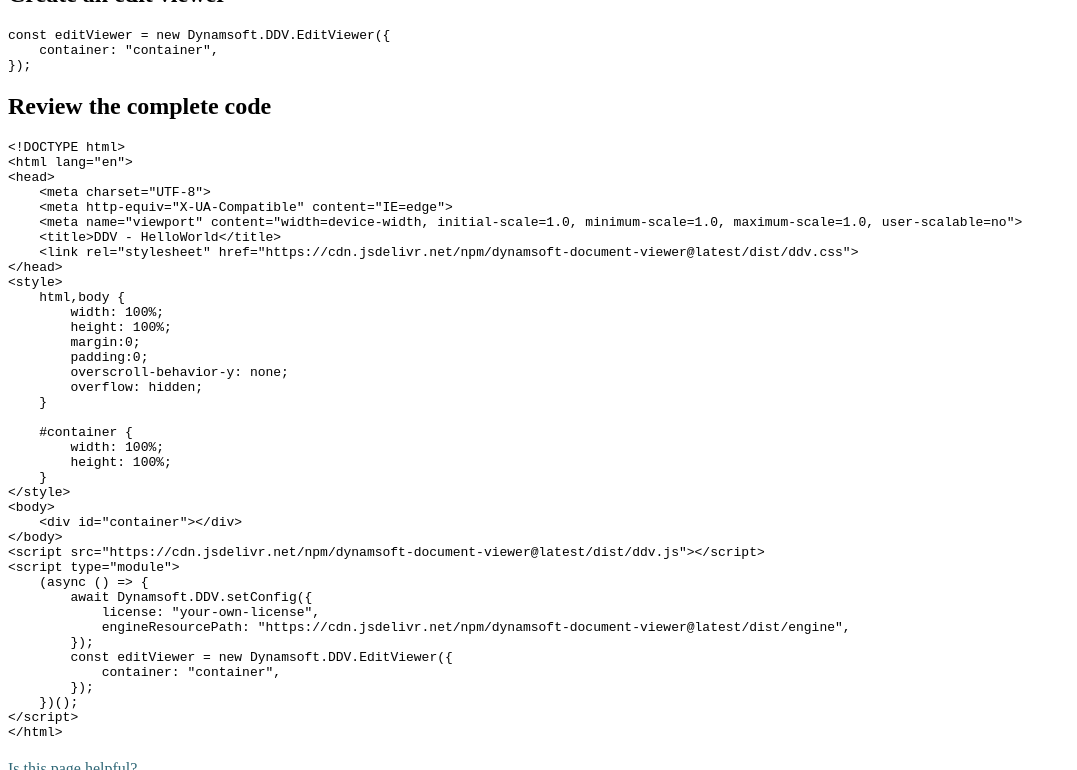
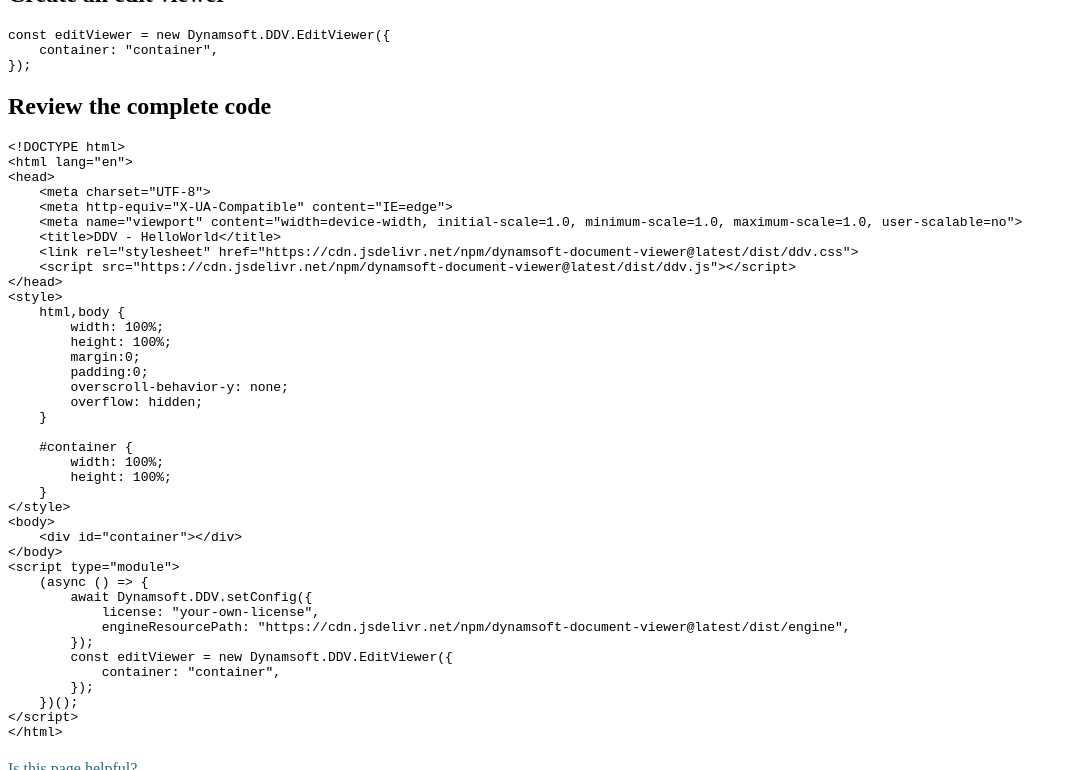
Before and after one commit to dynamsoft-docs/document-viewer-docs, a Jekyll site: the page built from gettingstarted/helloworld.md, in a window 1280 px wide and 900 px high, scrolled down 1866 px, cut to the strip 0-770 px from the top of the window. Shown: the whole strip, without its empty margins (0-1077 px from the left). Built offline with Jekyll 4.4.1, drawn with Linux system fonts in a browser that asks for light colours; part of the change alters nothing that is shown.

```diff
--- a/gettingstarted/helloworld.md
+++ b/gettingstarted/helloworld.md
@@ -98,6 +98,7 @@ const editViewer = new Dynamsoft.DDV.EditViewer({
     <meta name="viewport" content="width=device-width, initial-scale=1.0, minimum-scale=1.0, maximum-scale=1.0, user-scalable=no">
     <title>DDV - HelloWorld</title>
     <link rel="stylesheet" href="https://cdn.jsdelivr.net/npm/dynamsoft-document-viewer@latest/dist/ddv.css">
+    <script src="https://cdn.jsdelivr.net/npm/dynamsoft-document-viewer@latest/dist/ddv.js"></script>
 </head>
 <style>
     html,body {
@@ -117,7 +118,6 @@ const editViewer = new Dynamsoft.DDV.EditViewer({
 <body>
     <div id="container"></div>
 </body>
-<script src="https://cdn.jsdelivr.net/npm/dynamsoft-document-viewer@latest/dist/ddv.js"></script>
 <script type="module">
     (async () => {
         await Dynamsoft.DDV.setConfig({
```
